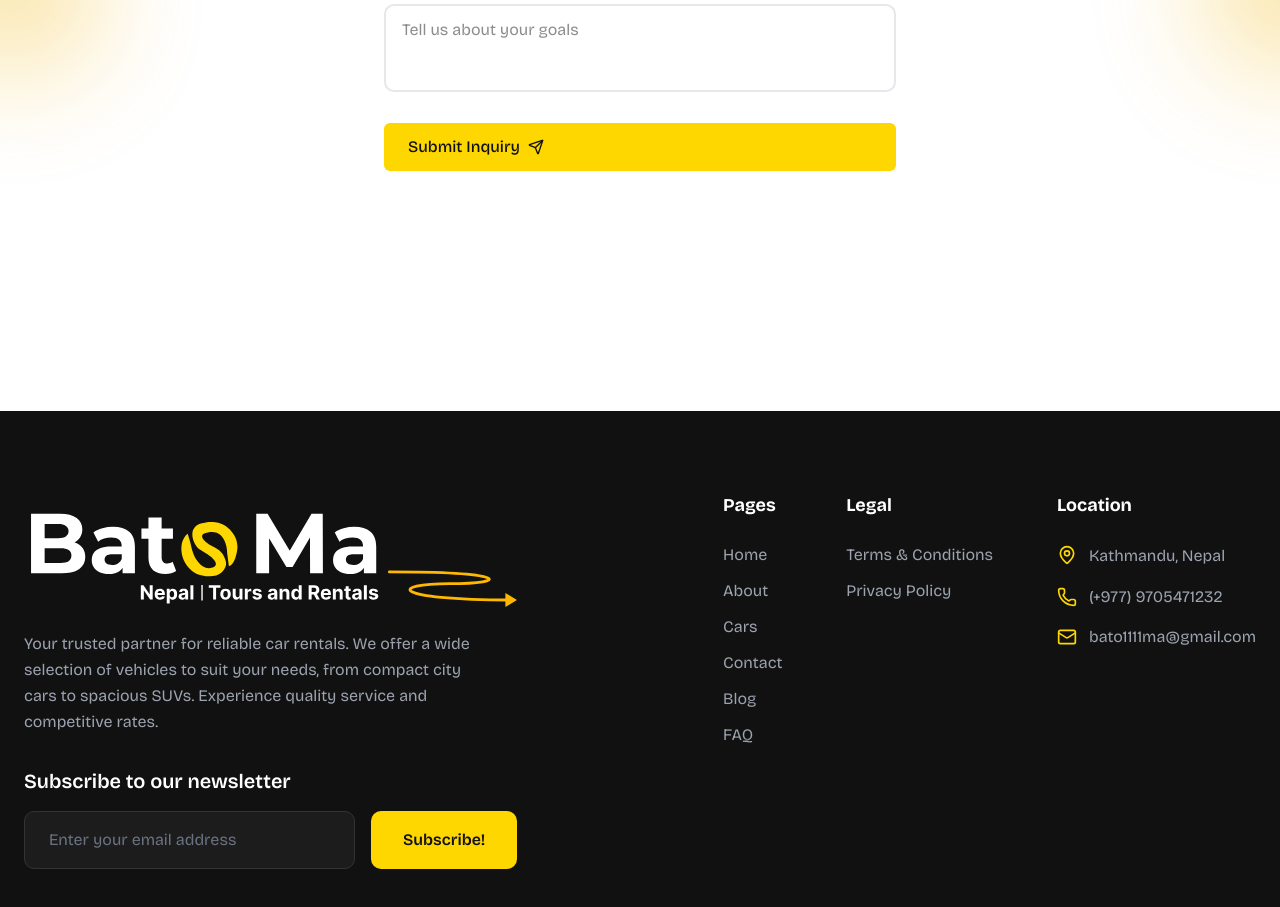
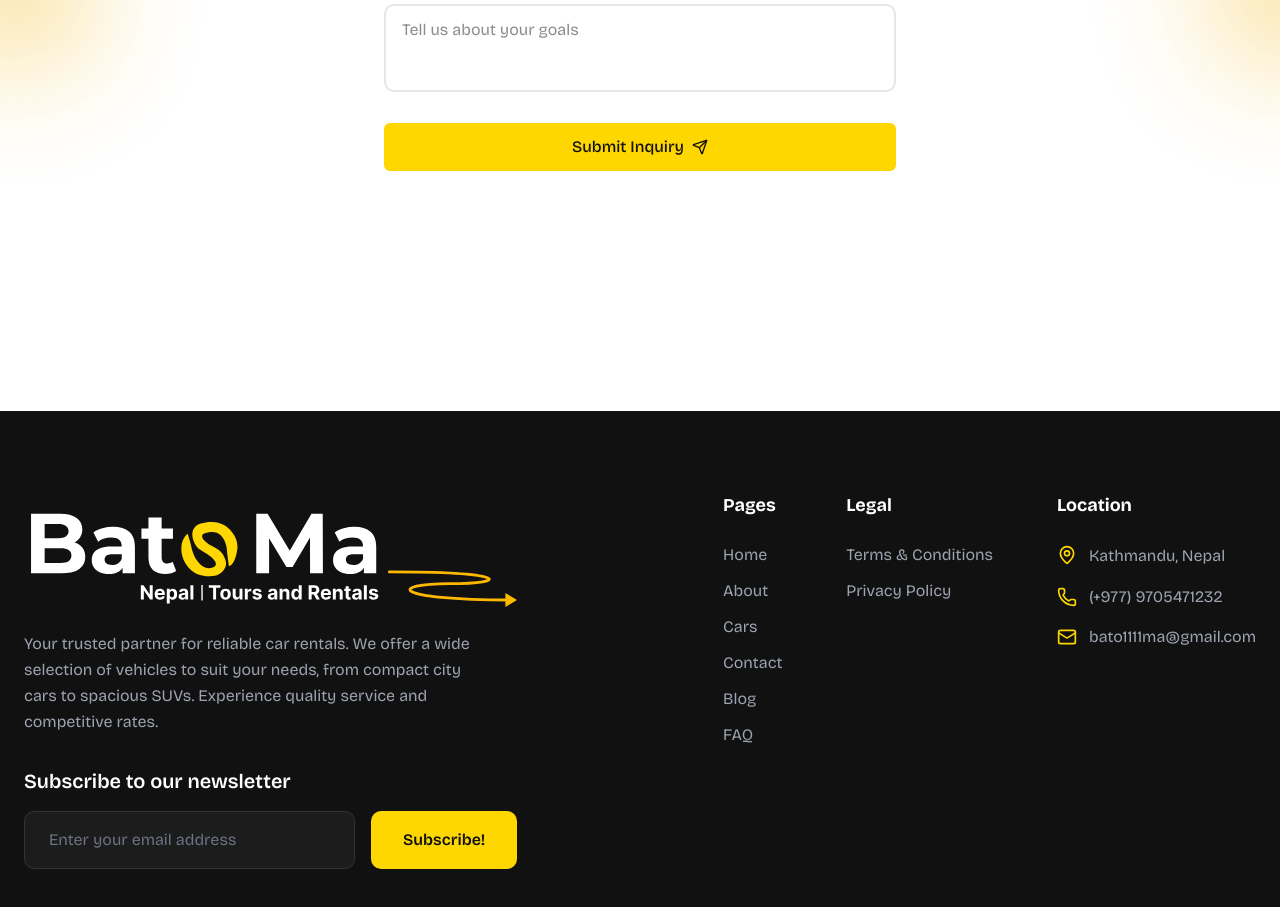
Before and after one commit to sazal007/car-rent, a Next.js app: page / in a window 1280 px wide. Shown: the part 5780-6687 px from the top of the page. Built offline with nearby package versions, Linux system fonts and the light colour scheme; no server answers.

Commit message:
refactor: Reformat and re-indent message textarea in blog contact form.

```diff
--- a/components/blog/BlogContactForm.tsx
+++ b/components/blog/BlogContactForm.tsx
@@ -134,16 +134,17 @@ export const BlogContactForm = () => {
 
                     <Button
                         type="submit"
-            className="rounded-lg w-full h-11 sm:h-12 text-sm sm:text-base"
+                        className="rounded-lg w-full h-11 sm:h-12 text-sm sm:text-base text-center justify-center"
                         disabled={isPending}
                         icon={false}
                     >
+
                         {isPending ? (
                             "Sending..."
                         ) : (
-              <span className="flex items-center justify-center">
+                            <>
                                 Submit Inquiry <Send className="ml-2 w-4 h-4" />
-              </span>
+                            </>
                         )}
                     </Button>
                 </form>
```
Lines whose indentation alone changed are shown as unchanged.
